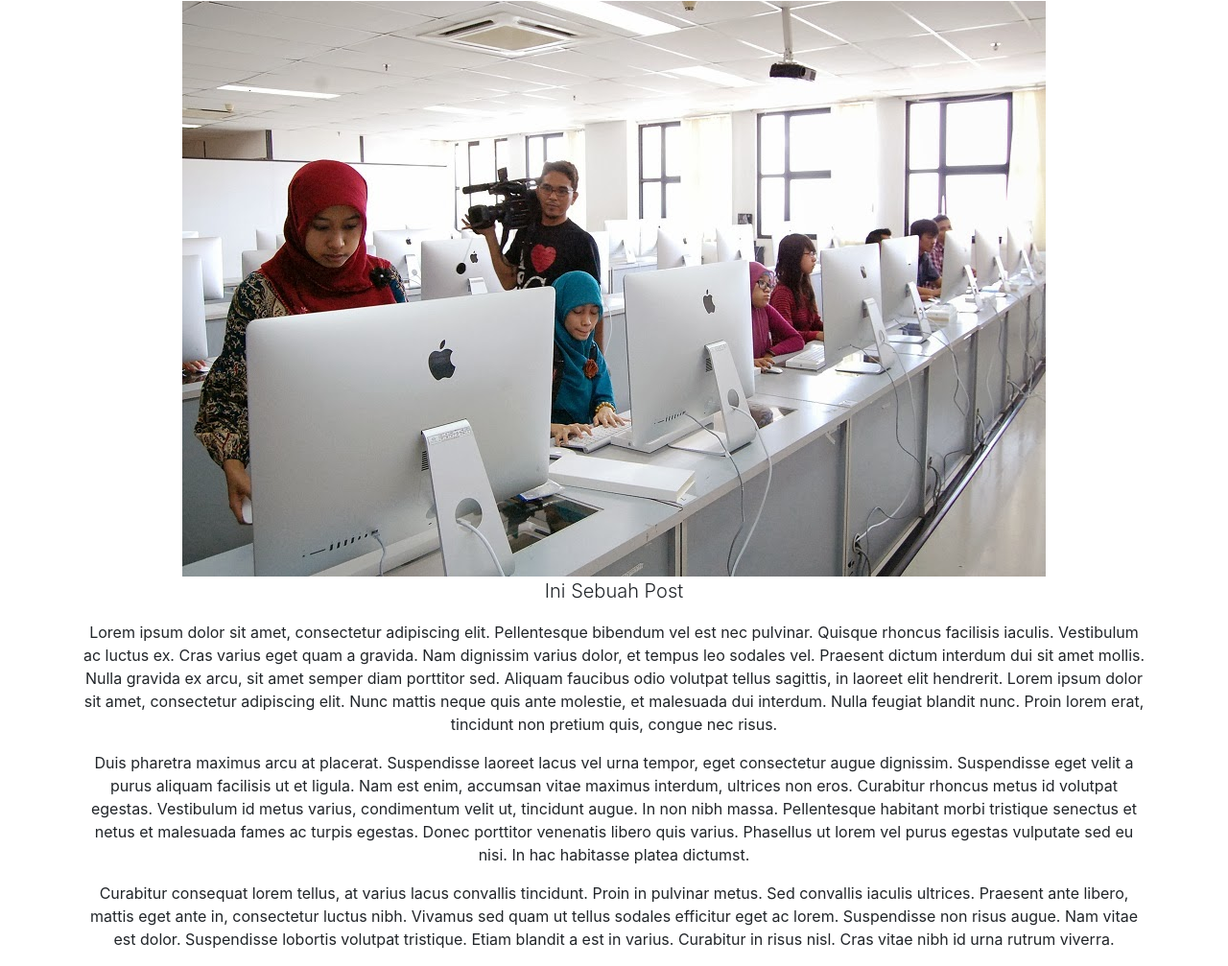
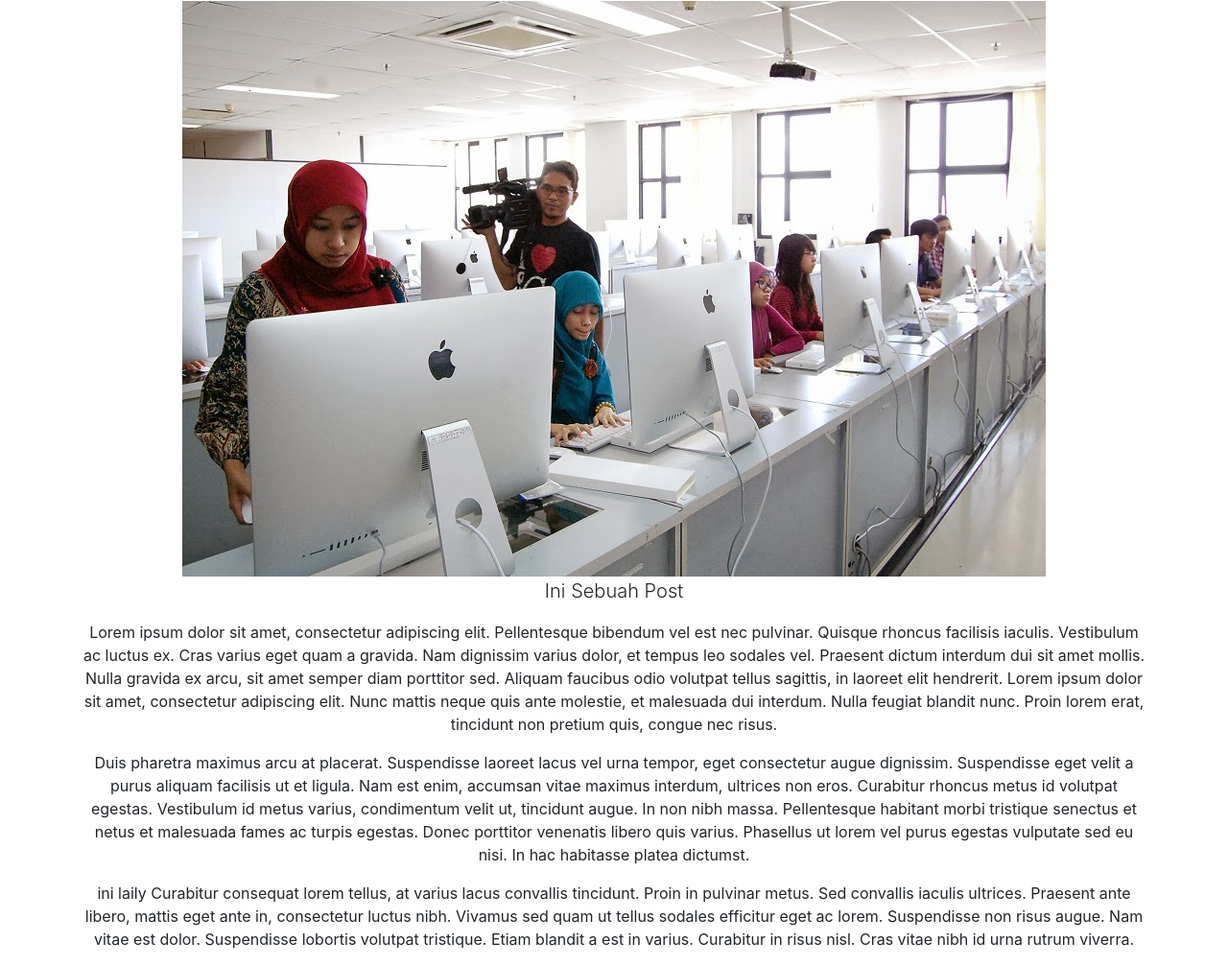
Before and after one commit to Yuschri/latihan-git, a plain HTML site: page index.html in a window 1280 px wide. Shown: the part 159-1166 px from the top of the page at 96% size. Drawn offline with Linux system fonts and the light colour scheme.

Commit message:
perbaikan index

```diff
--- a/index.html
+++ b/index.html
@@ -69,7 +69,7 @@
 
           <p>Duis pharetra maximus arcu at placerat. Suspendisse laoreet lacus vel urna tempor, eget consectetur augue dignissim. Suspendisse eget velit a purus aliquam facilisis ut et ligula. Nam est enim, accumsan vitae maximus interdum, ultrices non eros. Curabitur rhoncus metus id volutpat egestas. Vestibulum id metus varius, condimentum velit ut, tincidunt augue. In non nibh massa. Pellentesque habitant morbi tristique senectus et netus et malesuada fames ac turpis egestas. Donec porttitor venenatis libero quis varius. Phasellus ut lorem vel purus egestas vulputate sed eu nisi. In hac habitasse platea dictumst.</p>
 
-          <p>Curabitur consequat lorem tellus, at varius lacus convallis tincidunt. Proin in pulvinar metus. Sed convallis iaculis ultrices. Praesent ante libero, mattis eget ante in, consectetur luctus nibh. Vivamus sed quam ut tellus sodales efficitur eget ac lorem. Suspendisse non risus augue. Nam vitae est dolor. Suspendisse lobortis volutpat tristique. Etiam blandit a est in varius. Curabitur in risus nisl. Cras vitae nibh id urna rutrum viverra.</p>
+          <p> ini laily Curabitur consequat lorem tellus, at varius lacus convallis tincidunt. Proin in pulvinar metus. Sed convallis iaculis ultrices. Praesent ante libero, mattis eget ante in, consectetur luctus nibh. Vivamus sed quam ut tellus sodales efficitur eget ac lorem. Suspendisse non risus augue. Nam vitae est dolor. Suspendisse lobortis volutpat tristique. Etiam blandit a est in varius. Curabitur in risus nisl. Cras vitae nibh id urna rutrum viverra.</p>
         </div>
       </div>
     </div>
```
